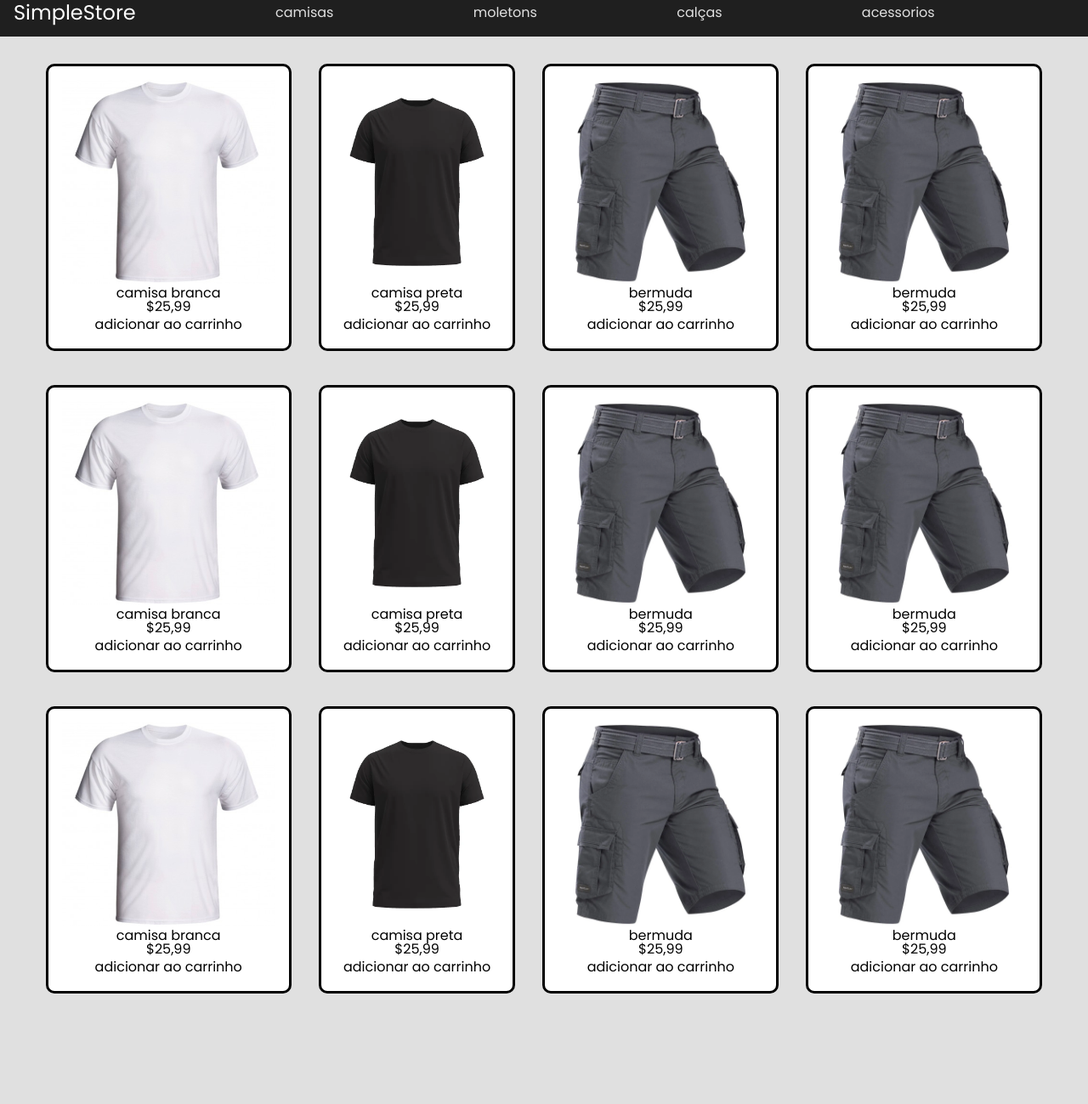
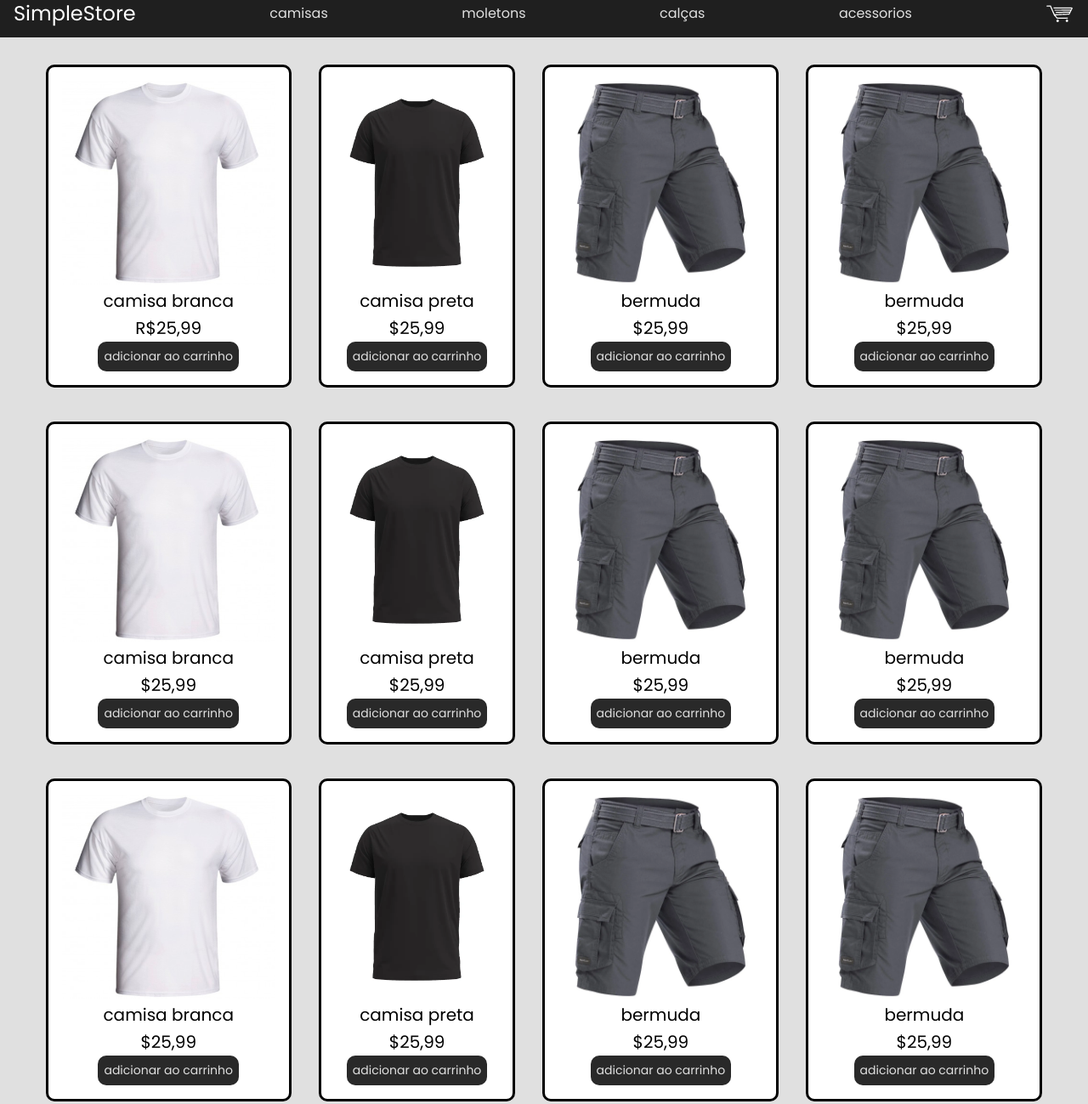
Before and after one commit to RenanRodrigues01/Simple_Store, a plain HTML site: page index.html in a window 1280 px wide. Shown: the part 13-1312 px from the top of the page at 85% size. Before the commit the page ends 1214 px from the top, so only its background shows below. Drawn offline with Linux system fonts and the light colour scheme.

Commit message:
estilizando elementos

```diff
--- a/css/style.css
+++ b/css/style.css
@@ -9,7 +9,7 @@ body {
 
 .cabecalho {
     display: grid;
-    grid-template-columns: auto 1fr;
+    grid-template-columns: auto 1fr auto;
     padding: 1em;
     background: #1f1f1f;
     color: #e0e0e0;
@@ -25,6 +25,11 @@ body {
 .menu_itens {
     display: flex;
     justify-content: space-evenly;
+}
+
+.carrinho {
+    display: flex;
+    justify-content: right;
 }
 
 .container {
@@ -53,3 +58,23 @@ body {
 .img {
     height: 30vh;
 }
+
+.botao {
+    font-weight: 400;
+    color: #e0e0e0;
+    background-color: #292929;
+    font-size: 14px;
+    cursor: pointer;
+    padding: 0.5em;
+    border-radius: 10px;
+    transition: 0.8s all;
+}
+
+.botao:hover {
+    transform: scale(1.1);
+}
+
+.produto_item p {
+    padding: 0.3em;
+    font-size: 20px;
+}
--- a/index.html
+++ b/index.html
@@ -1,5 +1,6 @@
 <!DOCTYPE html>
 <html lang="pt-br">
+
 <head>
     <meta charset="UTF-8">
     <meta http-equiv="X-UA-Compatible" content="IE=edge">
@@ -11,6 +12,7 @@
     <link href="https://fonts.googleapis.com/css2?family=Poppins:wght@200;300;400&display=swap" rel="stylesheet">
     <link rel="stylesheet" href="css/style.css">
 </head>
+
 <body>
     <header class="cabecalho">
         <h1>SimpleStore</h1>
@@ -20,6 +22,7 @@
             <li class="item_menu"><a href="#">calças</a></li>
             <li class="item_menu"><a href="#">acessorios</a></li>
         </ul>
+        <a href="#" class="carrinho"> <img src="./img/carrinho_compra.svg" alt="carrinho" width="25px" height="25px"> </a>
     </header>
     <main class="principal">
         <section class="produtos">
@@ -27,29 +30,29 @@
                 <article class="produto_item">
                     <img src="img/camisa.jpg" alt="camiseta" class="img">
                     <p>camisa branca</p>
-                    <p>$25,99</p>
-                    <button>adicionar ao carrinho</button>
+                    <p>R$25,99</p>
+                    <button class="botao">adicionar ao carrinho</button>
                 </article>
 
                 <article class="produto_item">
                     <img src="img/camisa_preta.webp" alt="camiseta" class="img">
                     <p>camisa preta</p>
                     <p>$25,99</p>
-                    <button>adicionar ao carrinho</button>
+                    <button class="botao">adicionar ao carrinho</button>
                 </article>
 
                 <article class="produto_item">
                     <img src="img/bermuda.webp" alt="camiseta" class="img">
                     <p>bermuda</p>
                     <p>$25,99</p>
-                    <button>adicionar ao carrinho</button>
+                    <button class="botao">adicionar ao carrinho</button>
                 </article>
 
                 <article class="produto_item">
                     <img src="img/bermuda.webp" alt="camiseta" class="img">
                     <p>bermuda</p>
                     <p>$25,99</p>
-                    <button>adicionar ao carrinho</button>
+                    <button class="botao">adicionar ao carrinho</button>
             </div>
         </section>
 
@@ -59,28 +62,28 @@
                     <img src="img/camisa.jpg" alt="camiseta" class="img">
                     <p>camisa branca</p>
                     <p>$25,99</p>
-                    <button>adicionar ao carrinho</button>
+                    <button class="botao">adicionar ao carrinho</button>
                 </article>
 
                 <article class="produto_item">
                     <img src="img/camisa_preta.webp" alt="camiseta" class="img">
                     <p>camisa preta</p>
                     <p>$25,99</p>
-                    <button>adicionar ao carrinho</button>
+                    <button class="botao">adicionar ao carrinho</button>
                 </article>
 
                 <article class="produto_item">
                     <img src="img/bermuda.webp" alt="camiseta" class="img">
                     <p>bermuda</p>
                     <p>$25,99</p>
-                    <button>adicionar ao carrinho</button>
+                    <button class="botao">adicionar ao carrinho</button>
                 </article>
 
                 <article class="produto_item">
                     <img src="img/bermuda.webp" alt="camiseta" class="img">
                     <p>bermuda</p>
                     <p>$25,99</p>
-                    <button>adicionar ao carrinho</button>
+                    <button class="botao">adicionar ao carrinho</button>
             </div>
         </section>
 
@@ -90,30 +93,31 @@
                     <img src="img/camisa.jpg" alt="camiseta" class="img">
                     <p>camisa branca</p>
                     <p>$25,99</p>
-                    <button>adicionar ao carrinho</button>
+                    <button class="botao">adicionar ao carrinho</button>
                 </article>
 
                 <article class="produto_item">
                     <img src="img/camisa_preta.webp" alt="camiseta" class="img">
                     <p>camisa preta</p>
                     <p>$25,99</p>
-                    <button>adicionar ao carrinho</button>
+                    <button class="botao">adicionar ao carrinho</button>
                 </article>
 
                 <article class="produto_item">
                     <img src="img/bermuda.webp" alt="camiseta" class="img">
                     <p>bermuda</p>
                     <p>$25,99</p>
-                    <button>adicionar ao carrinho</button>
+                    <button class="botao">adicionar ao carrinho</button>
                 </article>
 
                 <article class="produto_item">
                     <img src="img/bermuda.webp" alt="camiseta" class="img">
                     <p>bermuda</p>
                     <p>$25,99</p>
-                    <button>adicionar ao carrinho</button>
+                    <button class="botao">adicionar ao carrinho</button>
             </div>
         </section>
     </main>
 </body>
+
 </html>
```
Also changed, not shown: img/carrinho_compra.svg (added).
